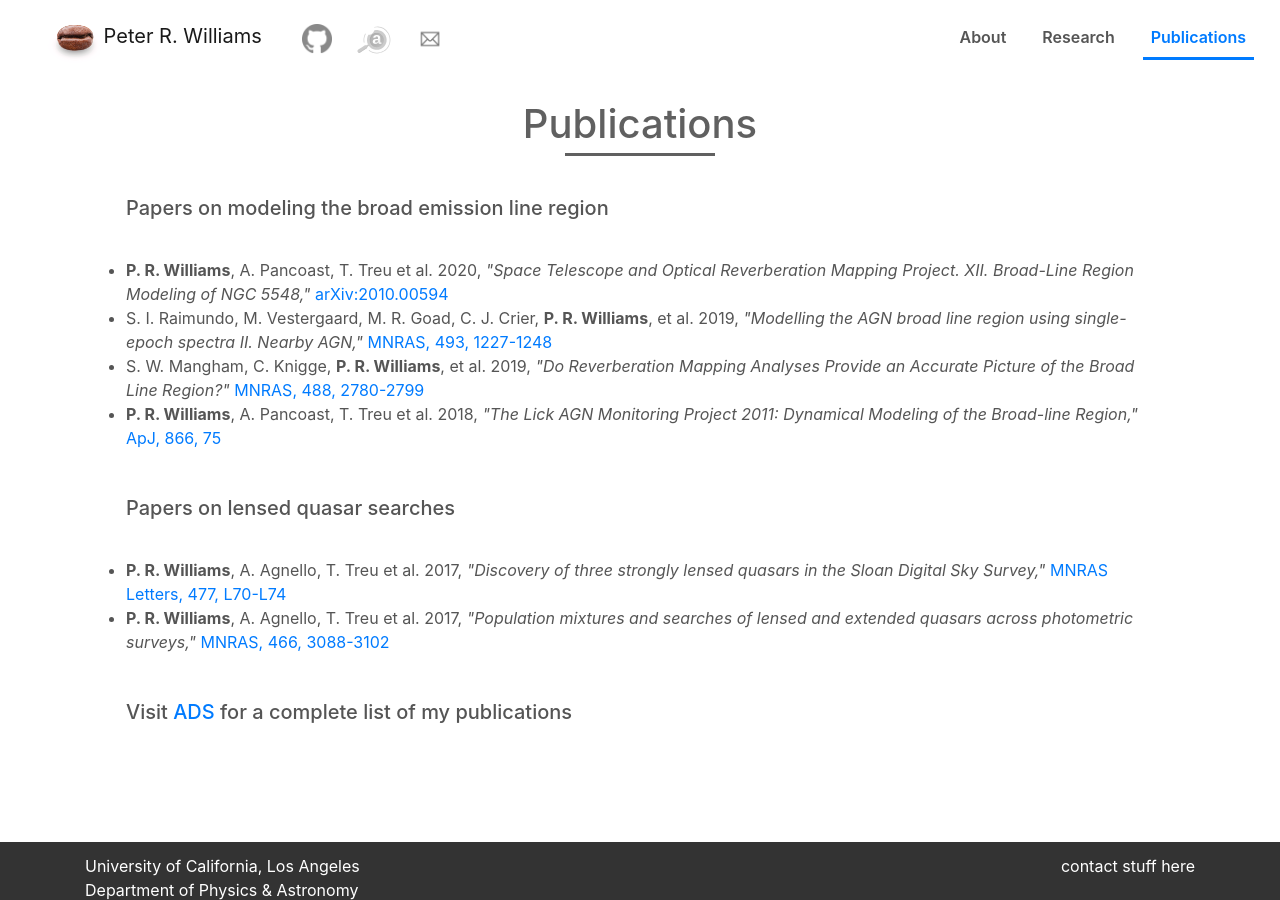
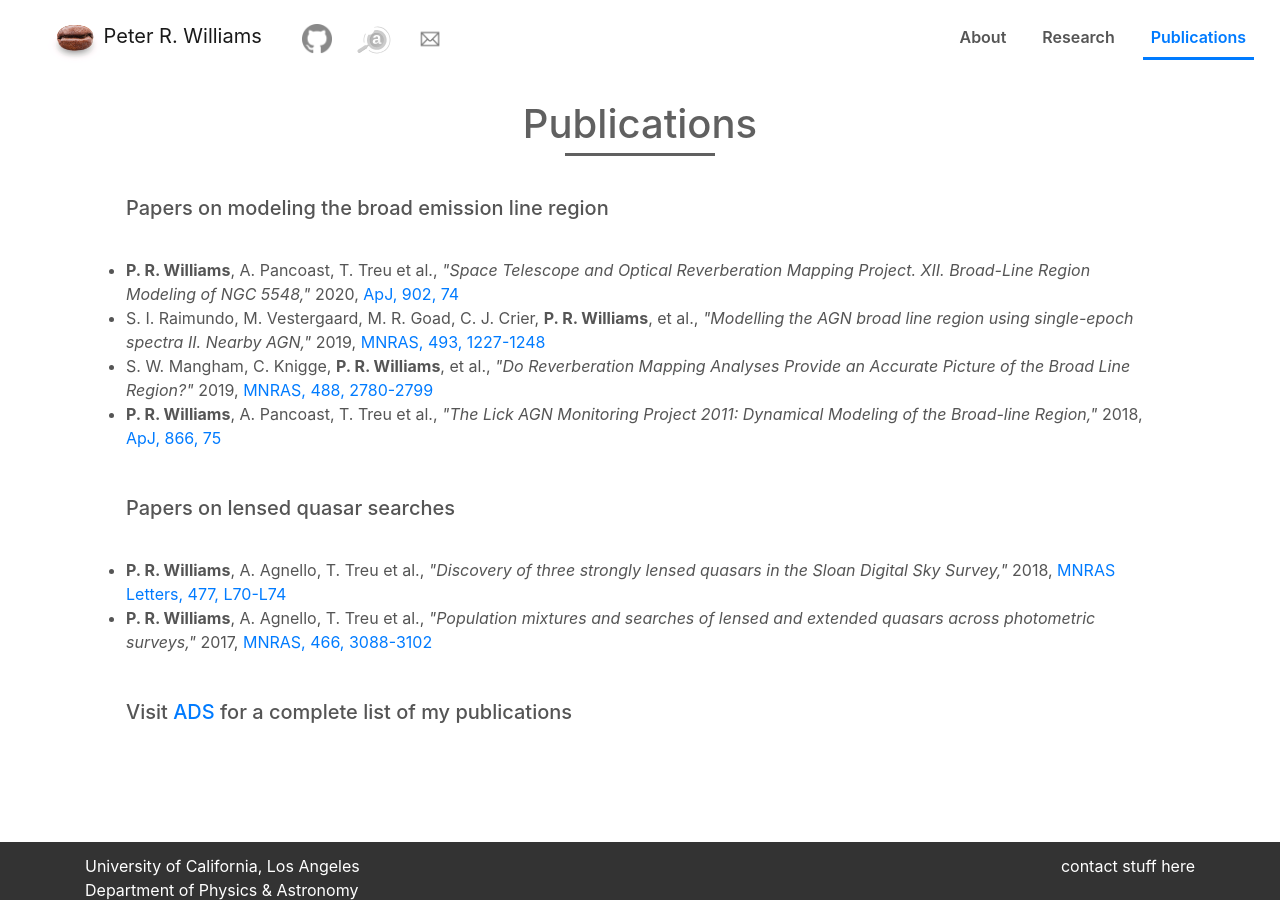
Before and after one commit to peterrwi/peterrwi.github.io, a Jekyll site: the page built from index.html, in a window 1280 px wide and 900 px high, scrolled down 2200 px. Built offline with Jekyll 4.4.1, drawn with Linux system fonts in a browser that asks for light colours; nearby versions of some CDN libraries.

Commit message:
Updated journal info for publications

```diff
--- a/_includes/publications.html
+++ b/_includes/publications.html
@@ -5,15 +5,15 @@
     <div class="publications-grid">
       <h5>Papers on modeling the broad emission line region</h5>
       <ul>
-        <li> <b>P. R. Williams</b>, A. Pancoast, T. Treu et al. 2020, <i>"Space Telescope and Optical Reverberation Mapping Project. XII. Broad-Line Region Modeling of NGC 5548,"</i> <a href="https://ui.adsabs.harvard.edu/abs/2020arXiv201000594W" target="_blank">arXiv:2010.00594</a></li>
-        <li>S. I. Raimundo, M. Vestergaard, M. R. Goad, C. J. Crier, <b>P. R. Williams</b>, et al. 2019, <i>"Modelling the AGN broad line region using single-epoch spectra II. Nearby AGN,"</i> <a href="https://ui.adsabs.harvard.edu/abs/2020MNRAS.493.1227R" target="_blank">MNRAS, 493, 1227-1248</a></li>
-        <li>S. W. Mangham, C. Knigge, <b>P. R. Williams</b>, et al. 2019, <i>"Do Reverberation Mapping Analyses Provide an Accurate Picture of the Broad Line Region?"</i> <a href="https://ui.adsabs.harvard.edu/abs/2019MNRAS.488.2780M" target="_blank">MNRAS, 488, 2780-2799</a></li>
-        <li><b>P. R. Williams</b>, A. Pancoast, T. Treu et al. 2018, <i>"The Lick AGN Monitoring Project 2011: Dynamical Modeling of the Broad-line Region,"</i> <a href="https://ui.adsabs.harvard.edu/abs/2018ApJ...866...75W" target="_blank">ApJ, 866, 75</a></li>
+        <li> <b>P. R. Williams</b>, A. Pancoast, T. Treu et al., <i>"Space Telescope and Optical Reverberation Mapping Project. XII. Broad-Line Region Modeling of NGC 5548,"</i> 2020, <a href="https://ui.adsabs.harvard.edu/abs/2020ApJ...902...74W" target="_blank">ApJ, 902, 74</a></li>
+        <li>S. I. Raimundo, M. Vestergaard, M. R. Goad, C. J. Crier, <b>P. R. Williams</b>, et al., <i>"Modelling the AGN broad line region using single-epoch spectra II. Nearby AGN,"</i> 2019, <a href="https://ui.adsabs.harvard.edu/abs/2020MNRAS.493.1227R" target="_blank">MNRAS, 493, 1227-1248</a></li>
+        <li>S. W. Mangham, C. Knigge, <b>P. R. Williams</b>, et al., <i>"Do Reverberation Mapping Analyses Provide an Accurate Picture of the Broad Line Region?"</i> 2019, <a href="https://ui.adsabs.harvard.edu/abs/2019MNRAS.488.2780M" target="_blank">MNRAS, 488, 2780-2799</a></li>
+        <li><b>P. R. Williams</b>, A. Pancoast, T. Treu et al., <i>"The Lick AGN Monitoring Project 2011: Dynamical Modeling of the Broad-line Region,"</i> 2018, <a href="https://ui.adsabs.harvard.edu/abs/2018ApJ...866...75W" target="_blank">ApJ, 866, 75</a></li>
       </ul>
       <h5>Papers on lensed quasar searches</h5>
       <ul>
-        <li><b>P. R. Williams</b>, A. Agnello, T. Treu et al. 2017, <i>"Discovery of three strongly lensed quasars in the Sloan Digital Sky Survey,"</i> <a href="http://ui.adsabs.harvard.edu/abs/2018MNRAS.477L..70W" target="_blank">MNRAS Letters, 477, L70-L74</a></li>
-        <li><b>P. R. Williams</b>, A. Agnello, T. Treu et al. 2017, <i>"Population mixtures and searches of lensed and extended quasars across photometric surveys,"</i> <a href="http://ui.adsabs.harvard.edu/abs/2017MNRAS.466.3088W" target="_blank">MNRAS, 466, 3088-3102</a></li>
+        <li><b>P. R. Williams</b>, A. Agnello, T. Treu et al., <i>"Discovery of three strongly lensed quasars in the Sloan Digital Sky Survey,"</i> 2018, <a href="http://ui.adsabs.harvard.edu/abs/2018MNRAS.477L..70W" target="_blank">MNRAS Letters, 477, L70-L74</a></li>
+        <li><b>P. R. Williams</b>, A. Agnello, T. Treu et al., <i>"Population mixtures and searches of lensed and extended quasars across photometric surveys,"</i> 2017, <a href="http://ui.adsabs.harvard.edu/abs/2017MNRAS.466.3088W" target="_blank">MNRAS, 466, 3088-3102</a></li>
       </ul>
       <h5>Visit <a href="https://ui.adsabs.harvard.edu/search/q=author%3A%22Williams%2C%20Peter%20R.%22&sort=date%20desc%2C%20bibcode%20desc&p_=0" target="_blank">ADS<a> for a complete list of my publications</h5>
     </div>
```
